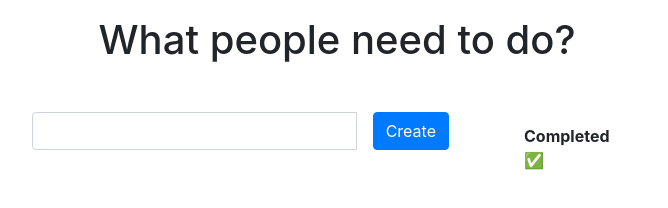
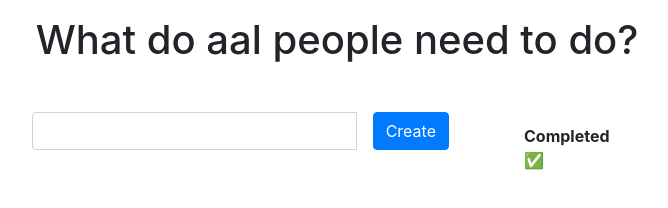
Before and after one commit to Abid-Amjad/todo-app, a website: page public/index.html in a window 1280 px wide. Shown: the whole page, without its empty margins (303-971 px from the left). Drawn offline with nearby package versions, Linux system fonts and the light colour scheme; no server answers.

Commit message:
todoupdate

```diff
--- a/public/index.html
+++ b/public/index.html
@@ -10,7 +10,7 @@
   </head>
   <body>
     <div class="container mt-3 w-50">
-      <h1 class="mb-5 text-center">What  people need to do? </h1>
+      <h1 class="mb-5 text-center">What do aal people need to do? </h1>
       <div class="row">
         <div class="col-9 pr-5">
           <div class="input-group mb-3">
```
